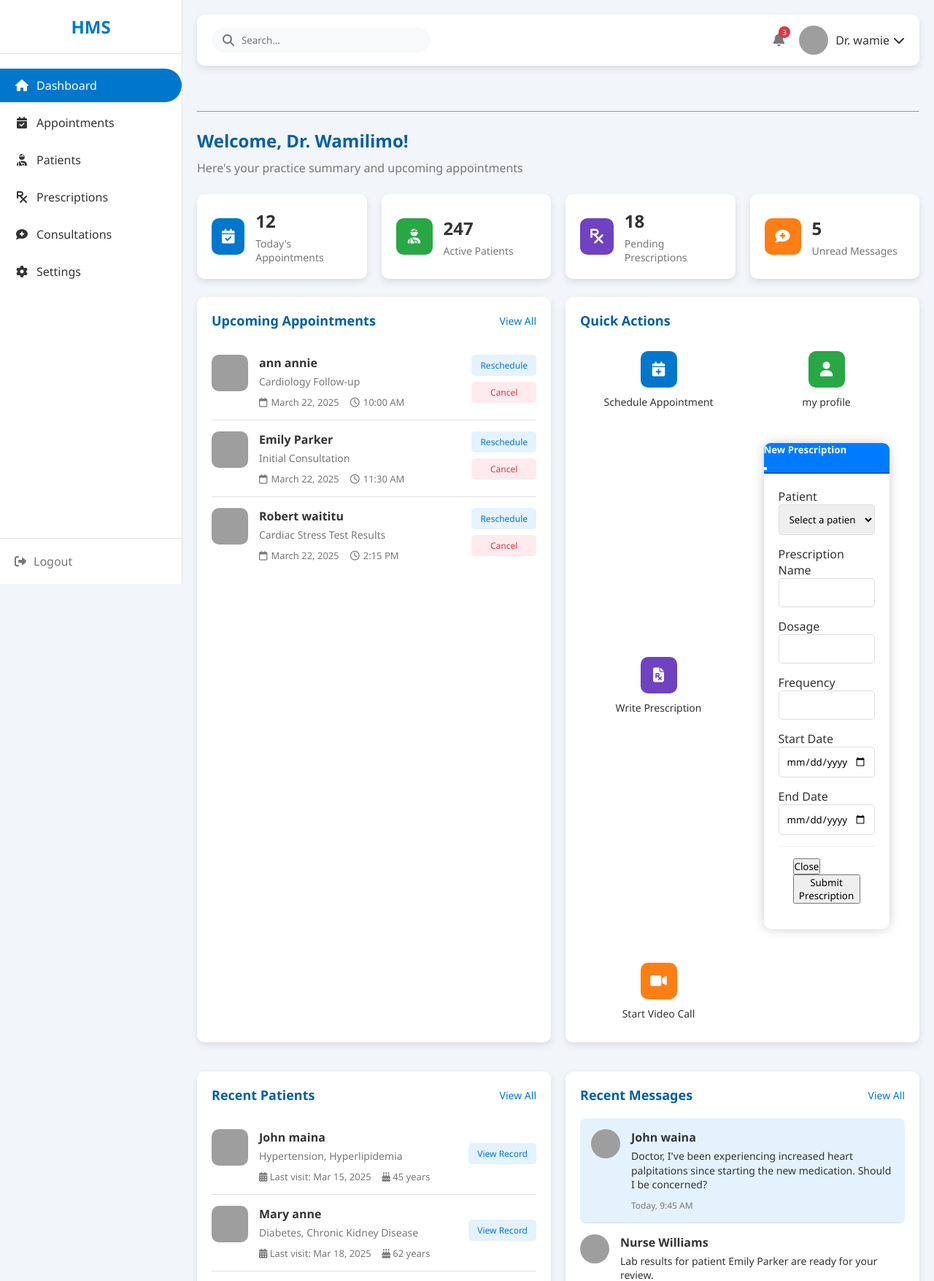
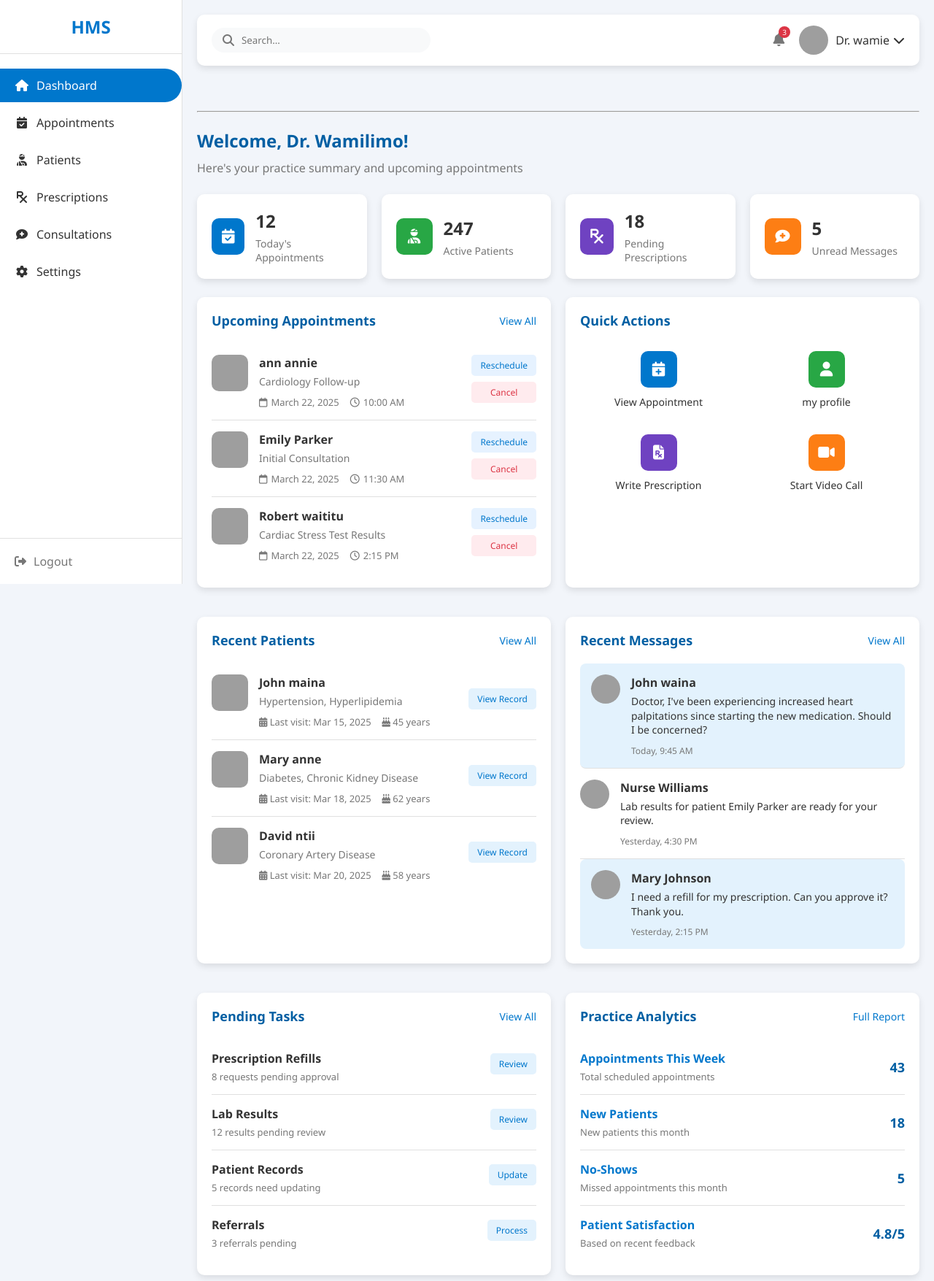
Before and after one commit to Davisetims/healthsync, a Django app: page /doctor/dashboard/ in a window 1280 px wide. Shown: the top 1755 px of the page at 73% size. Run offline with Django 5.2, Linux system fonts and the light colour scheme; the visitor is signed in with stand-in values (Sample User, id 1); grey boxes are pictures that could not be loaded.

Commit message:
`Refactored prescription form submission and modal functionality in doctor dashboard`

```diff
--- a/medication/urls.py
+++ b/medication/urls.py
@@ -6,4 +6,5 @@
     path("post/prescription/", post_prescription, name="post-prescription"),
 
 
+
 ]
--- a/static/javascript/doctor_dashboard.js
+++ b/static/javascript/doctor_dashboard.js
@@ -1,95 +1,5 @@
 document.addEventListener("DOMContentLoaded", function () {
-    // Initialize modal
-    const prescriptionModal = new bootstrap.Modal(document.getElementById('prescriptionModal'));
-
-    // Form submission handler
-    const prescriptionForm = document.getElementById("prescriptionForm");
-    if (prescriptionForm) {
-        prescriptionForm.addEventListener("submit", function (event) {
-            event.preventDefault();
-
-            const prescriptionData = {
-                patient: document.getElementById("patient").value,
-                name: document.getElementById("name").value,
-                dosage: document.getElementById("dosage").value,
-                frequency: document.getElementById("frequency").value,
-                start_date: document.getElementById("start_date").value,
-                end_date: document.getElementById("end_date").value,
-            };
-
-            fetch("/post/prescription/", {
-                method: "POST",
-                headers: {
-                    "Content-Type": "application/json",
-                    "X-CSRFToken": getCookie("csrftoken"),
-                },
-                body: JSON.stringify(prescriptionData),
-            })
-            .then(response => {
-                if (!response.ok) {
-                    throw new Error('Network response was not ok');
-                }
-                return response.json();
-            })
-            .then(data => {
-                alert("Prescription added successfully!");
-                prescriptionForm.reset();
-                prescriptionModal.hide();
-            })
-            .catch(error => {
-                console.error("Error:", error);
-                alert("Error submitting prescription: " + error.message);
-            });
-        });
-    }
-
-    // Fetch patients and populate dropdown
-function loadPatients() {
-    fetch("/get/users/?user_type=patient")
-        .then(response => {
-            if (!response.ok) {
-                throw new Error('Network response was not ok');
-            }
-            return response.json();
-        })
-        .then(data => {
-            const patientSelect = document.getElementById("patient");
-            patientSelect.innerHTML = '<option value="">Select a patient</option>';
-
-            if (data.users && data.users.length > 0) {  // Use 'users' instead of 'patients'
-                data.users.forEach(patient => {
-                    const option = document.createElement("option");
-                    option.value = patient.id;
-                    option.textContent = patient.first_name ? `${patient.first_name} ${patient.last_name || ''}`.trim() : patient.email;
-                    patientSelect.appendChild(option);
-                });
-            }
-        })
-        .catch(error => {
-            console.error("Error fetching patients:", error);
-            document.getElementById("patient").innerHTML = '<option value="">Error loading patients</option>';
-        });
-}
-
-// Load patients when modal is shown
-document.getElementById('prescriptionModal').addEventListener('show.bs.modal', loadPatients);
-
-    // Load patients when modal is shown
-    document.getElementById('prescriptionModal').addEventListener('show.bs.modal', loadPatients);
-
-    // CSRF token function
-    function getCookie(name) {
-        let cookieValue = null;
-        if (document.cookie && document.cookie !== '') {
-            const cookies = document.cookie.split(';');
-            for (let i = 0; i < cookies.length; i++) {
-                const cookie = cookies[i].trim();
-                if (cookie.startsWith(name + '=')) {
-                    cookieValue = decodeURIComponent(cookie.substring(name.length + 1));
-                    break;
-                }
-            }
-        }
-        return cookieValue;
-    }
+    document.getElementById("prescriptionbtn").addEventListener("click", function () {
+        window.location.href = "/post/prescription/";
+    });
 });
--- a/templates/doctor_dashboard.html
+++ b/templates/doctor_dashboard.html
@@ -23,7 +23,7 @@
                     <li class="active"><a href="#"><i class="fas fa-home"></i> Dashboard</a></li>
                     <li><a href="#"><i class="fas fa-calendar-check"></i> Appointments</a></li>
                     <li><a href="#"onclick="location.href='/patients'" ><i class="fas fa-user-injured"></i> Patients</a></li>
-                    <li><a href="#"><i class="fas fa-prescription"></i> Prescriptions</a></li>
+                    <li><a href="#" id="prescriptionbtn"><i class="fas fa-prescription"></i> Prescriptions</a></li>
                     <li><a href="#"><i class="fas fa-comment-medical"></i> Consultations</a></li>
 
                     <li><a href="#"><i class="fas fa-cog"></i> Settings</a></li>
@@ -185,7 +185,7 @@
                                 <div class="action-icon blue">
                                     <i class="fas fa-calendar-plus"></i>
                                 </div>
-                                <span>Schedule Appointment</span>
+                                <span>View Appointment</span>
                             </div>
                             <div class="action-item">
                                 <div class="action-icon green">
@@ -193,59 +193,12 @@
                                 </div>
                                 <span>my profile</span>
                             </div>
-                            <div class="action-item" data-bs-toggle="modal" data-bs-target="#prescriptionModal">
+                            <div class="action-item"  id="prescriptionbtn" >
                                 <div class="action-icon purple">
                                     <i class="fas fa-file-prescription"></i>
                                 </div>
                                 <span>Write Prescription</span>
                             </div>
-                        <!-- Prescription Modal -->
-                        <div class="modal fade" id="prescriptionModal" tabindex="-1" aria-labelledby="prescriptionModalLabel"
-                            aria-hidden="true">
-                            <div class="modal-dialog">
-                                <div class="modal-content">
-                                    <div class="modal-header">
-                                        <h5 class="modal-title" id="prescriptionModalLabel">New Prescription</h5>
-                                        <button type="button" class="btn-close" data-bs-dismiss="modal" aria-label="Close"></button>
-                                    </div>
-                                    <div class="modal-body">
-                                        <form id="prescriptionForm">
-                                            <div class="mb-3">
-                                                <label for="patient" class="form-label">Patient</label>
-                                                <select id="patient" class="form-control" required>
-                                                    <option value="">Select a patient</option>
-                                                    <!-- Patients will be loaded dynamically -->
-                                                </select>
-                                            </div>
-                                            <div class="mb-3">
-                                                <label for="name" class="form-label">Prescription Name</label>
-                                                <input type="text" id="name" class="form-control" required>
-                                            </div>
-                                            <div class="mb-3">
-                                                <label for="dosage" class="form-label">Dosage</label>
-                                                <input type="text" id="dosage" class="form-control" required>
-                                            </div>
-                                            <div class="mb-3">
-                                                <label for="frequency" class="form-label">Frequency</label>
-                                                <input type="text" id="frequency" class="form-control" required>
-                                            </div>
-                                            <div class="mb-3">
-                                                <label for="start_date" class="form-label">Start Date</label>
-                                                <input type="date" id="start_date" class="form-control" required>
-                                            </div>
-                                            <div class="mb-3">
-                                                <label for="end_date" class="form-label">End Date</label>
-                                                <input type="date" id="end_date" class="form-control">
-                                            </div>
-                                            <div class="modal-footer">
-                                                <button type="button" class="btn btn-secondary" data-bs-dismiss="modal">Close</button>
-                                                <button type="submit" class="btn btn-primary">Submit Prescription</button>
-                                            </div>
-                                        </form>
-                                    </div>
-                                </div>
-                            </div>
-                        </div>
 
                             <div class="action-item">
                                 <div class="action-icon orange">
@@ -621,6 +574,7 @@
             </div>
         </div>
     </div>
+
     <script src="{% static 'javascript/doctor_dashboard.js' %}"></script>
 </body>
 
```
Also changed, not shown: medication/forms.py (added, +20 -0 lines), medication/views.py (+15 -17 lines), templates/post_prescriptions.html (added, +151 -0 lines), static/css/post_prescriptions.css (added).
